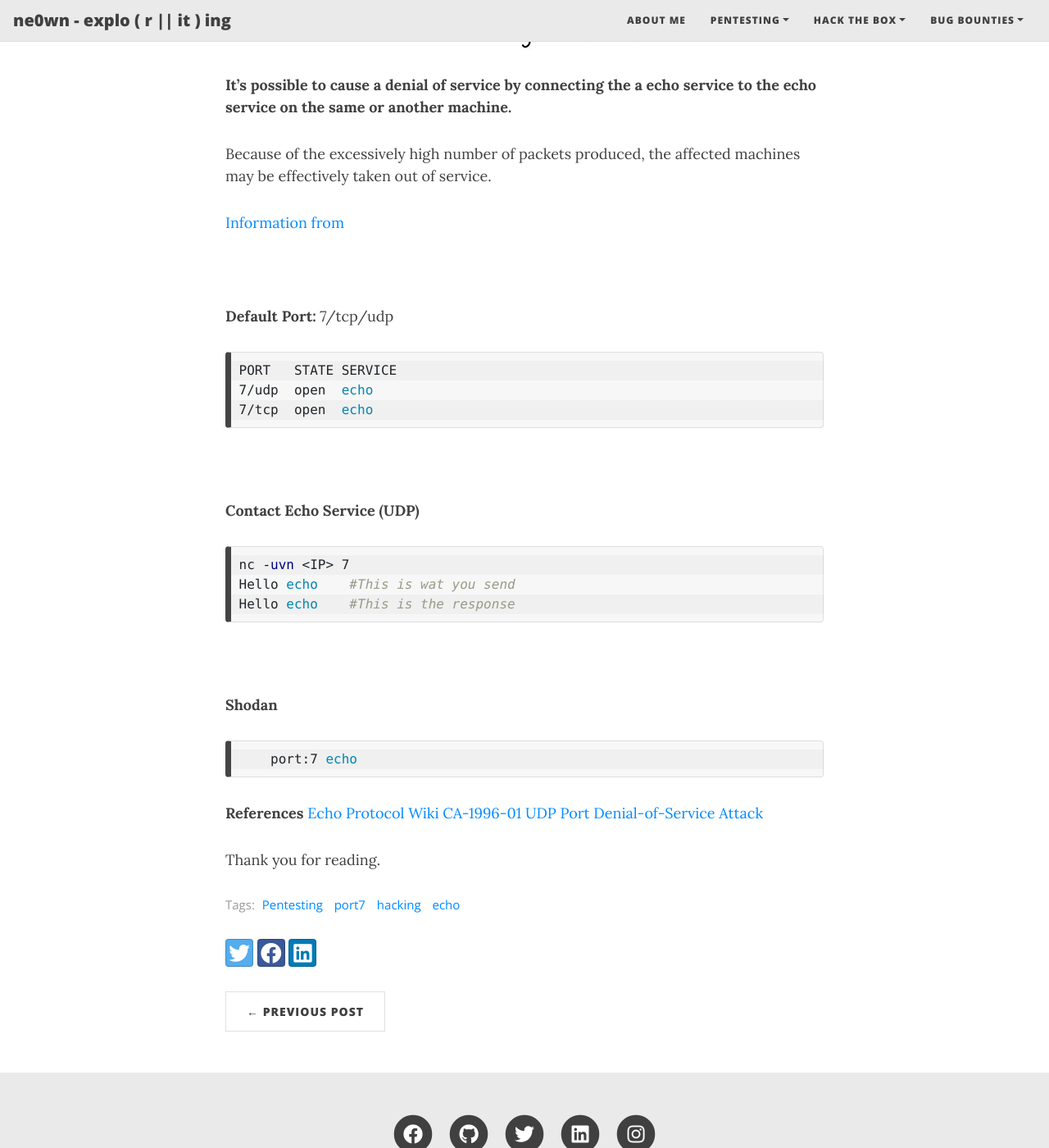
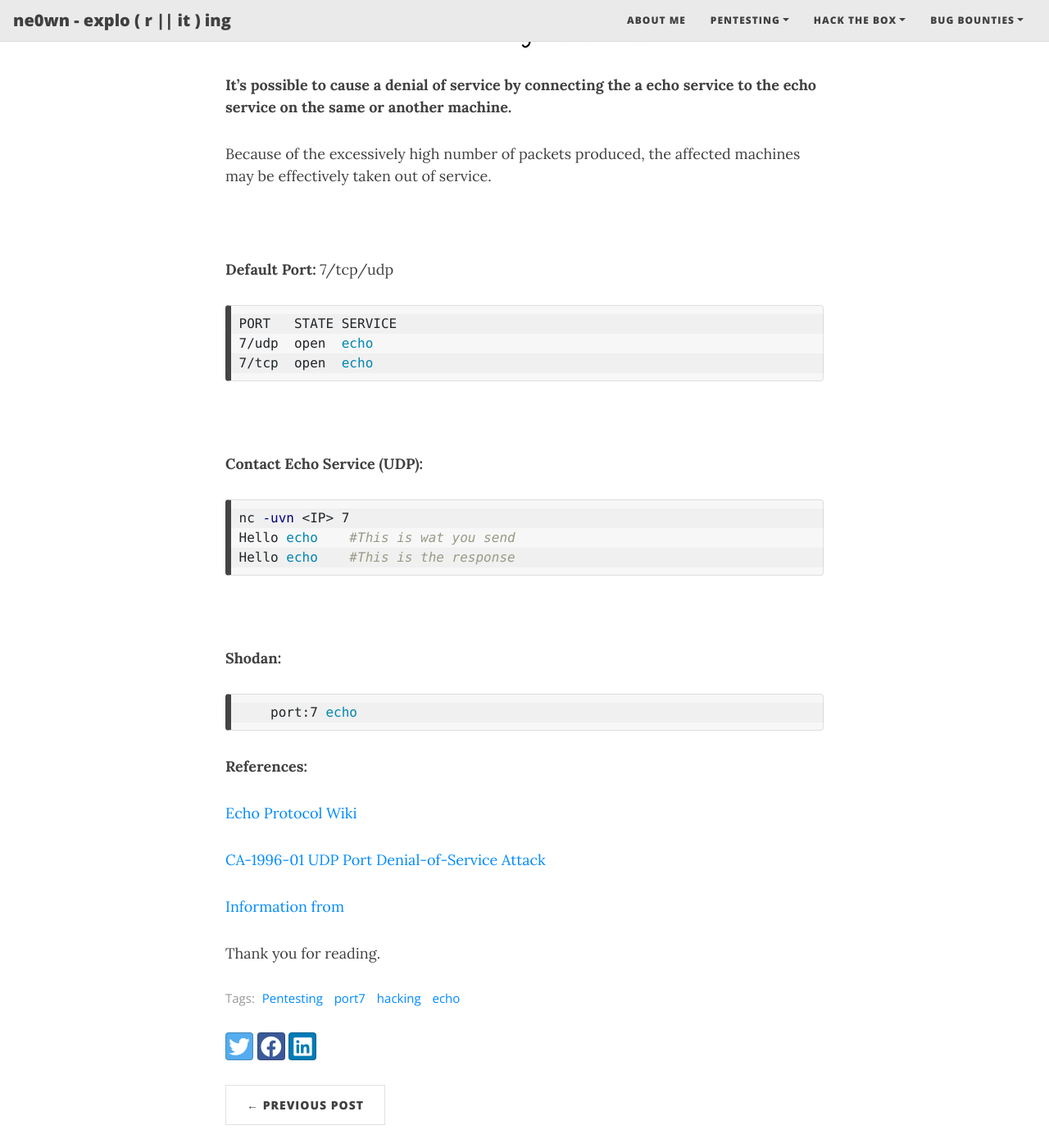
Before and after one commit to ne0wn/ne0wn.github.io, a Jekyll site: the page built from _posts/2021/2021-07-03-pentesting-port-7-echo.md, in a window 1280 px wide and 1400 px high, scrolled down 739 px. Shown: the whole window at 82% size. Built offline with Jekyll 4.4.1, drawn with Linux system fonts in a browser that asks for light colours; nearby versions of some CDN libraries.

Commit message:
Add files via upload

````diff
--- a/_posts/2021/2021-07-03-pentesting-port-7-echo.md
+++ b/_posts/2021/2021-07-03-pentesting-port-7-echo.md
@@ -27,7 +25,7 @@ PORT   STATE SERVICE
 ```
 <br>
 
-<b>Contact Echo Service (UDP)</b>
+<b>Contact Echo Service (UDP):</b>
 
 ```bash
 nc -uvn <IP> 7
@@ -36,13 +34,20 @@ Hello echo    #This is the response
 ```
 <br>
 
-<b>Shodan</b>
+<b>Shodan:</b>
 ```shell
     port:7 echo
 ```
 
-<b>References</b>
+<b>References:</b>
+
 [Echo Protocol Wiki](https://en.wikipedia.org/wiki/Echo_Protocol)
+<br>
+
 [CA-1996-01 UDP Port Denial-of-Service Attack](https://resources.sei.cmu.edu/library/asset-view.cfm?assetID=496170)
+<br>
+
+[Information from](https://www.acunetix.com/vulnerabilities/web/echo-service-running)
+<br>
 
 Thank you for reading.
````
Also changed, not shown: other parts of _posts/2021/2021-07-03-pentesting-port-7-echo.md (+0 -2 lines).
